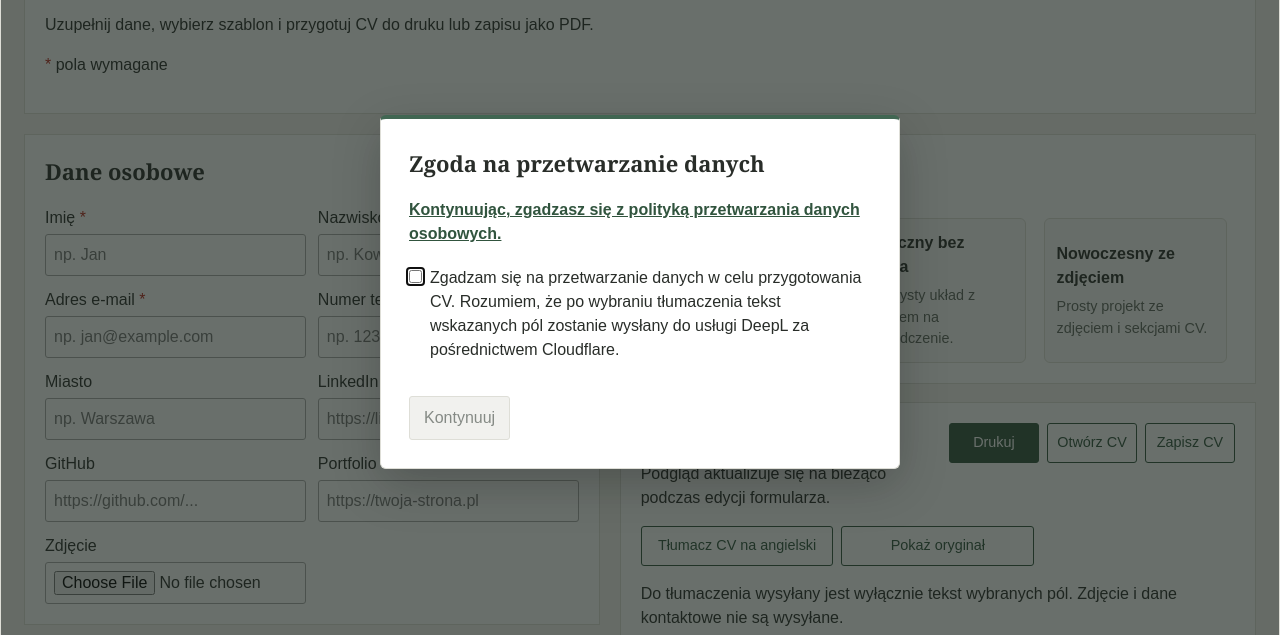
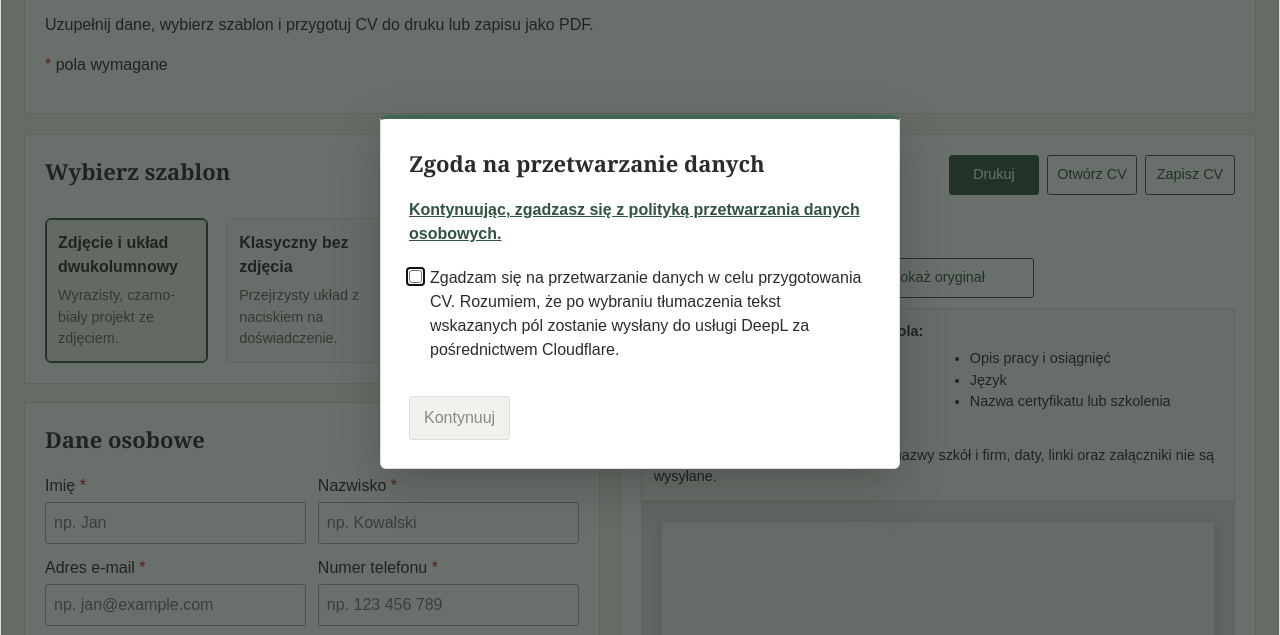
Before and after one commit to math4matix/CV_generator, a plain HTML site: page index.html in a window 1280 px wide. Shown: the part 99-734 px from the top of the page. Drawn offline with Linux system fonts and the light colour scheme.

Commit message:
Dodaj nowe style dla sekcji tłumaczenia CV oraz aktualizuj szablon czarno-biały

```diff
--- a/index.html
+++ b/index.html
@@ -193,6 +193,24 @@
             margin: 12px 0 0;
             color: #5f665f;
             font-size: 0.9rem;
+        }
+
+        .translation-fields {
+            margin-top: 10px;
+            padding: 12px;
+            border: 1px solid #deded7;
+            background: #fafaf8;
+            font-size: 0.9rem;
+        }
+
+        .translation-fields p {
+            margin: 0;
+        }
+
+        .translation-fields ul {
+            margin: 6px 0 10px;
+            columns: 2;
+            column-gap: 24px;
         }
 
         .fields {
@@ -392,6 +410,27 @@
 
     <main class="editor-layout" inert>
         <div class="form-column">
+            <section class="template-section" aria-labelledby="template-heading">
+                <h2 id="template-heading">Wybierz szablon</h2>
+                <div class="template-options" aria-label="Szablony CV">
+                    <button class="template-button" type="button" data-template="templates/black_white.html"
+                        aria-pressed="false">
+                        <strong>Zdjęcie i układ dwukolumnowy</strong>
+                        <span>Wyrazisty, czarno-biały projekt ze zdjęciem.</span>
+                    </button>
+                    <button class="template-button" type="button" data-template="templates/no_photo.html"
+                        aria-pressed="false">
+                        <strong>Klasyczny bez zdjęcia</strong>
+                        <span>Przejrzysty układ z naciskiem na doświadczenie.</span>
+                    </button>
+                    <button class="template-button" type="button" data-template="templates/simple_photo.html"
+                        aria-pressed="false">
+                        <strong>Nowoczesny ze zdjęciem</strong>
+                        <span>Prosty projekt ze zdjęciem i sekcjami CV.</span>
+                    </button>
+                </div>
+            </section>
+
             <form id="cv-form">
         <section id="personal">
             <h2>Dane osobowe</h2>
@@ -445,28 +484,7 @@
         </form>
         </div>
 
-        <aside class="preview-column" aria-label="Szablony i podgląd CV">
-            <section class="template-section" aria-labelledby="template-heading">
-                <h2 id="template-heading">Wybierz szablon</h2>
-                <div class="template-options" aria-label="Szablony CV">
-                    <button class="template-button" type="button" data-template="templates/black_white.html"
-                        aria-pressed="false">
-                        <strong>Zdjęcie i układ dwukolumnowy</strong>
-                        <span>Wyrazisty, czarno-biały projekt ze zdjęciem.</span>
-                    </button>
-                    <button class="template-button" type="button" data-template="templates/no_photo.html"
-                        aria-pressed="false">
-                        <strong>Klasyczny bez zdjęcia</strong>
-                        <span>Przejrzysty układ z naciskiem na doświadczenie.</span>
-                    </button>
-                    <button class="template-button" type="button" data-template="templates/simple_photo.html"
-                        aria-pressed="false">
-                        <strong>Nowoczesny ze zdjęciem</strong>
-                        <span>Prosty projekt ze zdjęciem i sekcjami CV.</span>
-                    </button>
-                </div>
-            </section>
-
+        <aside class="preview-column" aria-label="Podgląd CV">
             <section class="preview-section" aria-labelledby="preview-title">
                 <div class="preview-heading">
                     <div>
@@ -483,9 +501,21 @@
                     <button id="translate-cv" type="button" disabled>Tłumacz CV na angielski</button>
                     <button id="show-original-cv" type="button" hidden>Pokaż oryginał</button>
                 </div>
-                <p>Do tłumaczenia wysyłany jest wyłącznie tekst wybranych pól. Zdjęcie i dane kontaktowe nie są wysyłane.</p>
+                <div class="translation-fields" aria-label="Pola przekazywane do tłumaczenia">
+                    <p><strong>Do tłumaczenia wysyłane są tylko pola:</strong></p>
+                    <ul>
+                        <li>Umiejętności</li>
+                        <li>Zainteresowania</li>
+                        <li>Kierunek kształcenia</li>
+                        <li>Stanowisko</li>
+                        <li>Opis pracy i osiągnięć</li>
+                        <li>Język</li>
+                        <li>Nazwa certyfikatu lub szkolenia</li>
+                    </ul>
+                    <p>Zdjęcie, dane osobowe i kontaktowe, nazwy szkół i firm, daty, linki oraz załączniki nie są wysyłane.</p>
+                </div>
                 <div class="preview-placeholder" id="preview-placeholder">
-                    Wybierz szablon powyżej, aby wyświetlić podgląd CV.
+                    Wybierz szablon po lewej, aby wyświetlić podgląd CV.
                 </div>
                 <input id="load-cv-file" type="file" accept=".json,application/json" hidden>
                 <iframe class="preview-frame" id="cv-preview" title="Podgląd wybranego szablonu CV"
--- a/templates/black_white.html
+++ b/templates/black_white.html
@@ -47,7 +47,7 @@
             width: 119%;
             margin-bottom: 0;
             font-family: Impact, Haettenschweiler, "Arial Narrow Bold", "DejaVu Sans", sans-serif;
-            font-size: clamp(50px, 12.85vw, 102px);
+            font-size: clamp(37.5px, 9.6375vw, 76.5px);
             font-weight: 900;
             line-height: 0.94;
             letter-spacing: 0em;
```
